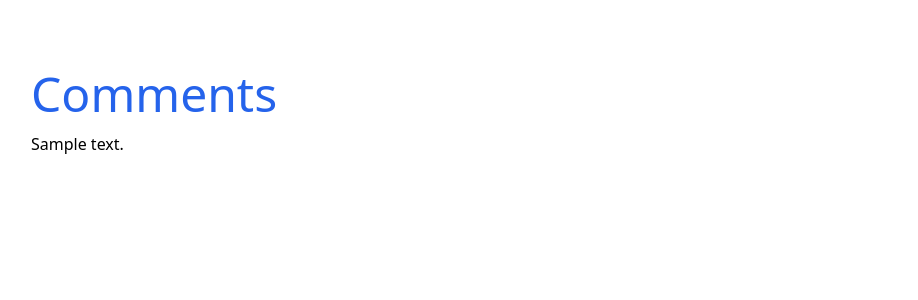
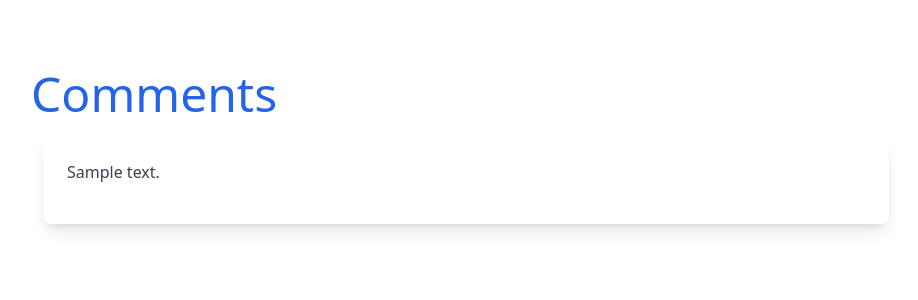
Before and after one commit to byiringiroscar/Automated-spam-filtering-with-machine-learning-and-scikit-learn-and-django-htmx, a Django app: page / in a window 1280 px wide. Shown: the top 300 px of the page, without its empty margins (33-951 px from the left). Run offline with Django 4.2, Linux system fonts and the light colour scheme; tables that the repository leaves empty hold one stand-in row (values such as "Sample post"); some libraries are stand-ins or nearby versions.

Commit message:
Update comments.html

```diff
--- a/core/templates/comments.html
+++ b/core/templates/comments.html
@@ -11,7 +11,16 @@
 <div id='comments'>
     <ul>
         {% for comment in comments %}
-            <li>{{ comment }}</li>
+
+        <div class="flex flex-col m-3">
+            <div class="block p-6 rounded-lg shadow-lg bg-white max-w-[75%]">
+            <p class="text-gray-700 text-base mb-4">
+                {{ comment.text }}
+            </p>
+
+            </div>
+        </div>
+
         {% endfor %}
     </ul>
 </div>
```
